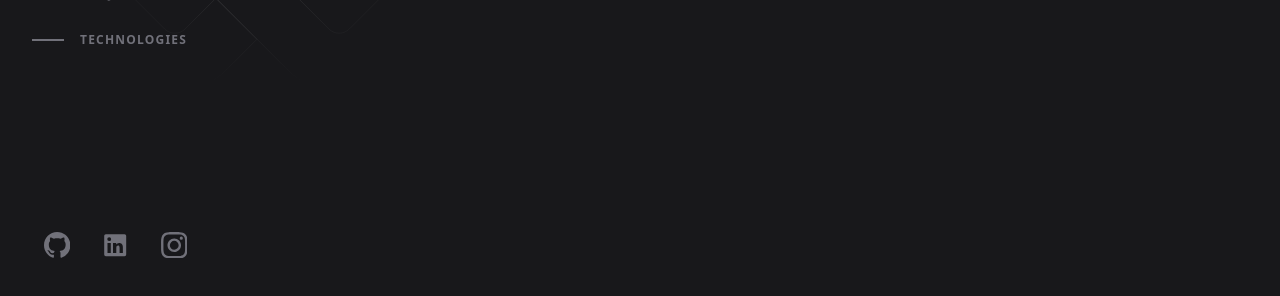
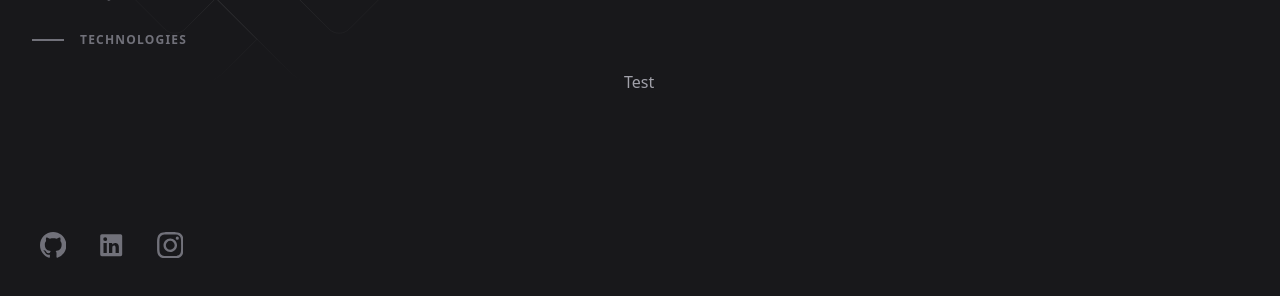
Before and after one commit to BrysD-27/v3, a Next.js app: page / in a window 1280 px wide. Shown: the part 438-734 px from the top of the page. Built offline with nearby package versions, Linux system fonts and the light colour scheme.

Commit message:
create experience component additional return changes

```diff
--- a/src/app/components/nav.tsx
+++ b/src/app/components/nav.tsx
@@ -67,7 +67,7 @@ const StyledLinks = styled.div`
       }
     }
 
-    a:hover {
+    a:hover, a:focus {
       background-color: #27272a80;
       box-shadow: inset 0 1px 0 0 rgb(244 244 245 / 0.03);
       color: rgb(228 228 231 / var(--tw-text-opacity, 1));
--- a/src/app/components/sections/about.tsx
+++ b/src/app/components/sections/about.tsx
@@ -63,13 +63,10 @@ const StyledParagraph = styled.p`
 
 const About = () => {
   return (
-    <main>
       <StyledSection id="about" aria-label="About me">
-        <div>
-          <StyledHeading>
-            <h2>About</h2>
-          </StyledHeading>
-        </div>
+        <StyledHeading>
+          <h2>About</h2>
+        </StyledHeading>
         <div>
           <StyledParagraph>
             {"I'm"} a developer passionate about building well-engineered,
@@ -96,7 +93,6 @@ const About = () => {
           </StyledParagraph>
         </div>
       </StyledSection>
-    </main>
   );
 };
 
--- /dev/null
+++ b/src/app/components/sections/experience.tsx
@@ -0,0 +1,66 @@
+"use client";
+import styled from "styled-components";
+
+const StyledSection = styled.section`
+  @media (min-width: 1024px) {
+    scroll-margin-top: 6rem;
+    margin-bottom: 9rem;
+  }
+  @media (min-width: 768px) {
+    margin-bottom: 6rem;
+  }
+`;
+
+const StyledHeading = styled.div`
+  padding-top: 1.25rem;
+  padding-bottom: 1.25rem;
+  @media (min-width: 1024px) {
+    width: 1px;
+    height: 1px;
+    padding: 0;
+    margin: -1px;
+    overflow: hidden;
+    clip: rect(0, 0, 0, 0);
+    white-space: nowrap;
+    border-width: 0;
+  }
+  h2 {
+    letter-spacing: 0.1rem;
+    text-transform: uppercase;
+    font-weight: 700;
+  }
+`;
+
+const StyledGroupList = styled.div`
+    li {
+        margin-bottom: 3rem;
+    }
+    div {
+        position: relative;
+        display: grid;
+        padding-bottom: .25rem;
+        @media(min-width: 640px) {
+            grid-template-columns: repeat(8, minmax(0, 1fr));
+        }
+        @media(min-width: 768px) {
+            gap: 1rem;
+        }
+    }
+`;
+
+const Experience = () => {
+  return (
+      <StyledSection id="about" aria-label="About me">
+          <StyledHeading>
+            <h2>Experience</h2>
+          </StyledHeading>
+          <StyledGroupList>
+            <ol>
+                <li>Test</li>
+            </ol>
+          </StyledGroupList>
+      </StyledSection>
+  );
+};
+
+export default Experience;
--- a/src/app/components/social.tsx
+++ b/src/app/components/social.tsx
@@ -9,7 +9,6 @@ const StyledSocialList = styled.ul`
   padding: 0;
   list-style: none;
   margin-top: 2rem;
-  margin-left: 0.25rem;
 
   &:after {
     content: "";
--- a/src/app/page.tsx
+++ b/src/app/page.tsx
@@ -1,11 +1,15 @@
 import Layout from "./components/layout";
 import About from "./components/sections/about";
+import Experience from "./components/sections/experience";
 import Header from "./components/sections/header";
 export default function Index() {
   return (
     <Layout>
       <Header/>
-      <About/>
+      <main>
+        <About/>
+        <Experience/>
+      </main>
     </Layout>
 );
 }
--- a/src/public/content/data.ts
+++ b/src/public/content/data.ts
@@ -44,3 +44,21 @@ export const contactinfo = {
     },
   ],
 };
+
+export const experienceInfo = [
+  {
+    company: "Hobby Lobby",
+    title: "Software Team Lead",
+    range: "2021 - Present",
+    description:
+      "Lead the development and maintenance of full-stack applications to improve store efficiency and productivity. Focus on accessibility, scalability, and modern UI/UX standards to deliver high-performing, inclusive user experiences. Collaborate with cross-functional teams to optimize system performance and implement best engineering practices.",
+    technologies: [
+      "T-SQL",
+      ".NET Core",
+      "Typescript",
+      "Javascript",
+      "Angular",
+      "HTML & Bootstrap"
+    ]
+  },
+];
--- a/src/styles/globalcomponents/index.ts
+++ b/src/styles/globalcomponents/index.ts
@@ -44,8 +44,8 @@ export const GlobalStyling = createGlobalStyle`
 
   main {
     padding-bottom: 6rem;
+    padding-top: 6rem;
     @media (min-width: 1024px) {
-      padding-top: 6rem;
       position: sticky;
       width:  52%;
     }
```
